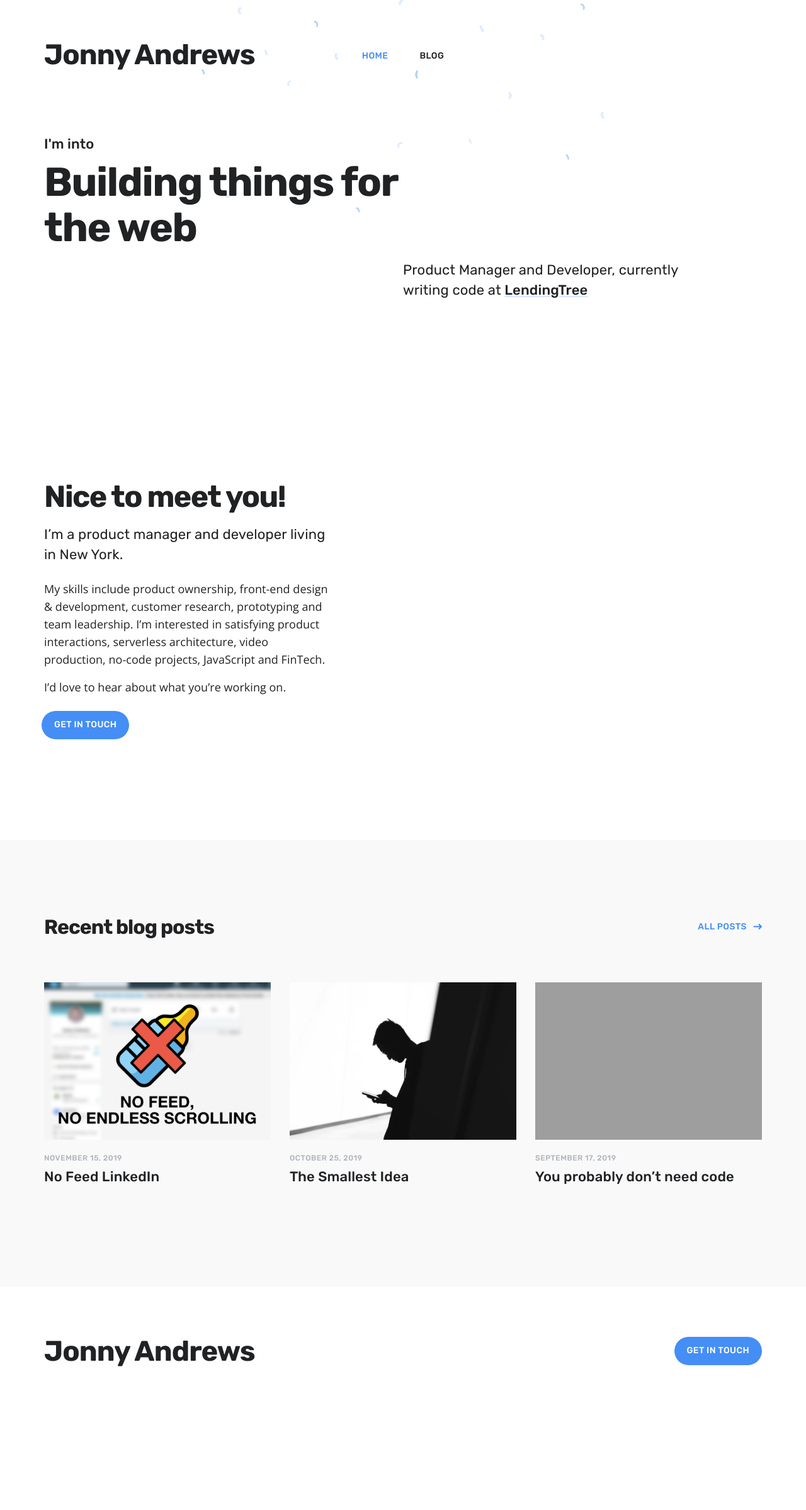
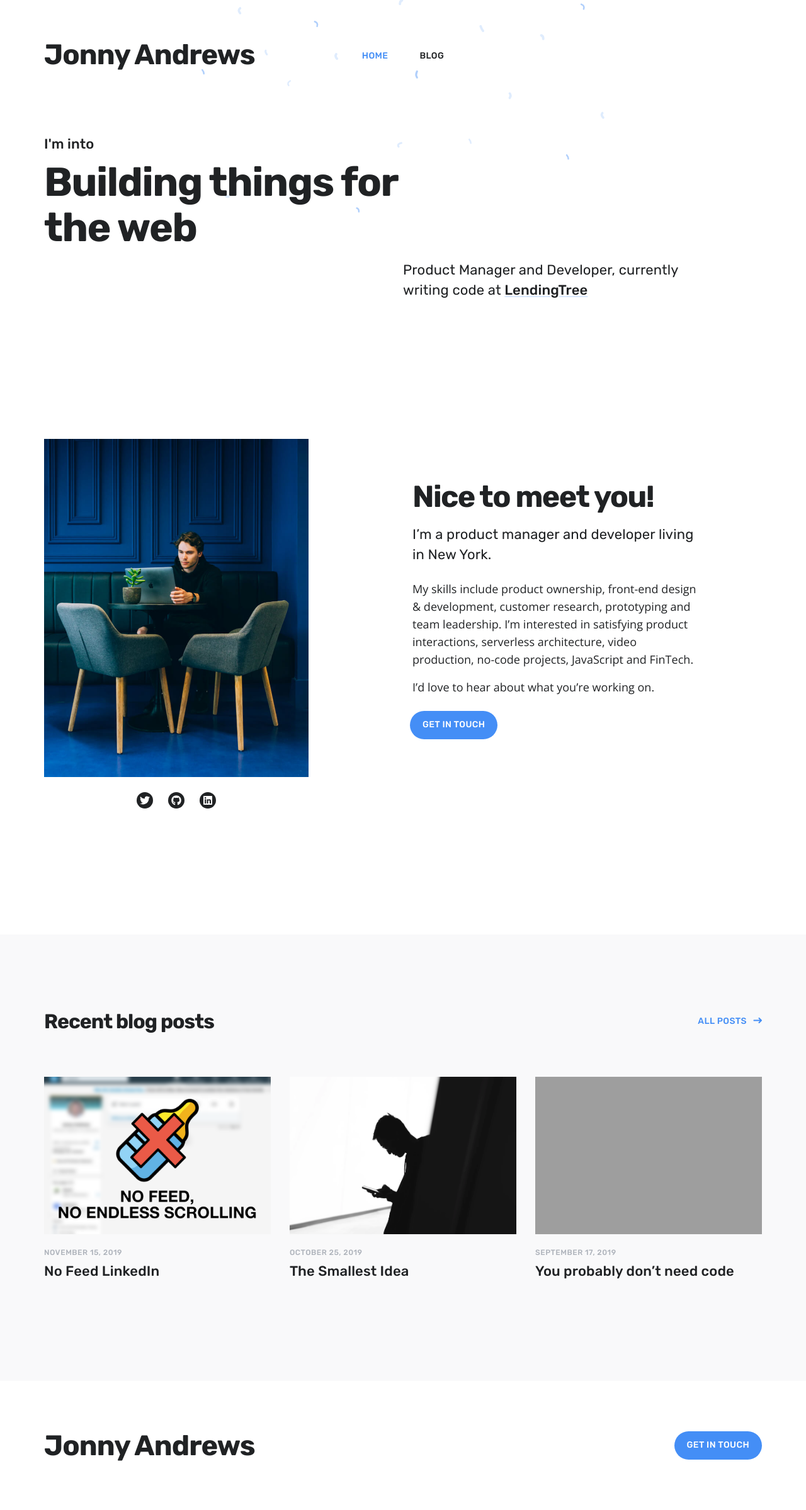
Before and after one commit to jonathanandrewsuk/jonathanandrewsuk.github.io, a Jekyll site: the page built from index.html, in a window 1280 px wide. Shown: the whole page at 63% size. Built offline with Jekyll 4.4.1, drawn with Linux system fonts in a browser that asks for light colours; nearby versions of some CDN libraries; before the commit the page ends 2248 px from its top, so only the background shows below that; grey boxes are pictures that could not be loaded.

Commit message:
Update section__about.html

```diff
--- a/_includes/section__about.html
+++ b/_includes/section__about.html
@@ -4,11 +4,11 @@
     {% endif %}
   <div class="wrap grid">
 
-<!--     <div class="about__image">
-      <img src="{{ '/images/profile.jpg' | relative_url }}" alt="">
+  <div class="about__image">
+    <img src="{{ '/images/profile.jpg' | relative_url }}" alt="jonny">
 
-      {% include component-socials.html %}
-    </div> -->
+    {% include component-socials.html %}
+  </div>
 
     <div class="about__content">
       <h2 class="title">Nice to meet you!</h2>
```
